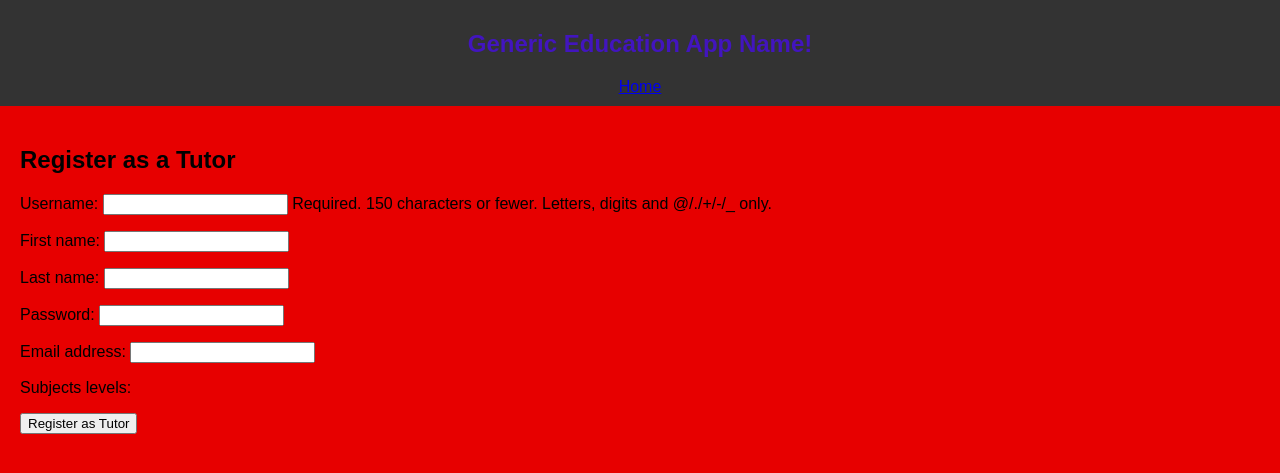
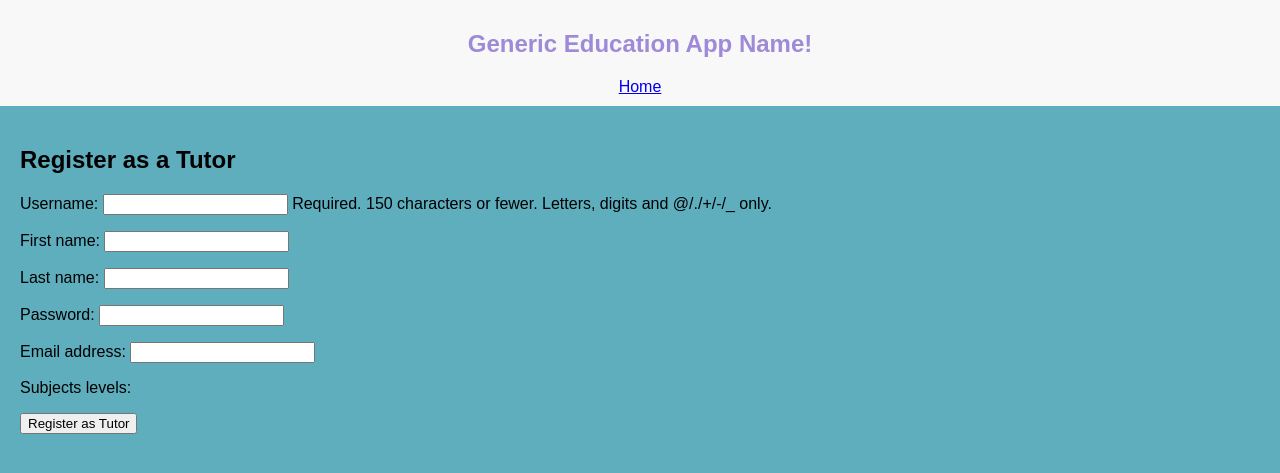
Before and after one commit to JonathanLCunnane/ICHack-24, a Django app: page /register-tutor/ in a window 1280 px wide. Shown: the top 473 px of the page. Run offline with Django 5.2, Linux system fonts and the light colour scheme; data that the repository does not hold is empty.

Commit message:
fixed css

```diff
--- a/questions/static/styles.css
+++ b/questions/static/styles.css
@@ -1,15 +1,21 @@
 /* styles.css */
+:root {
+    --primary-color: #5eaebe;
+    --secondary-color: #9e8ad7;
+    --background-color: #ecf0f1;
+}
+
 
 body {
     font-family: 'Arial', sans-serif;
     margin: 0;
     padding: 0;
-    background-color: #e70000;
+    background-color: var(--primary-color);
 }
 
 header {
-    background-color: #333;
-    color: #4215be;
+    background-color: #f8f8f8;
+    color: var(--secondary-color);
     padding: 10px;
     text-align: center;
 }
@@ -35,3 +41,7 @@ footer {
     padding: 10px;
     text-align: center;
 }
+
+.button:hover {
+    background-color: var(--secondary-color);
+}
```
